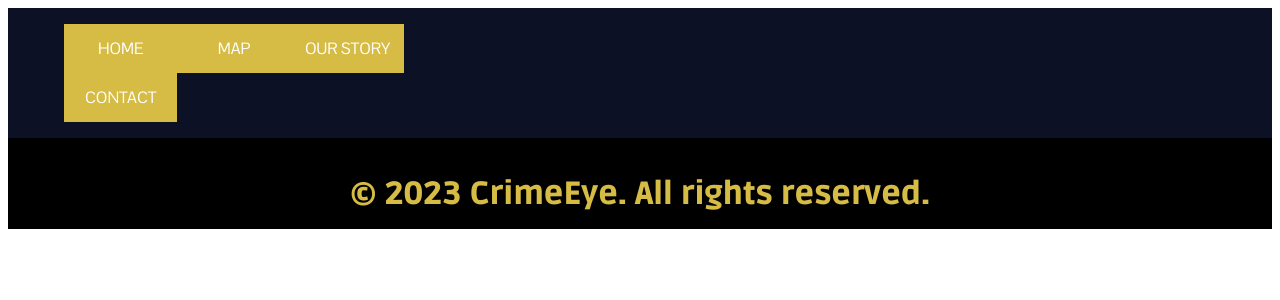
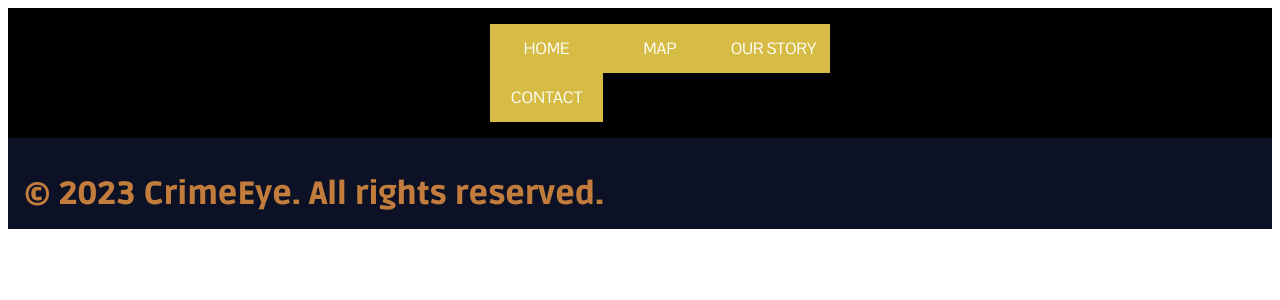
Before and after one commit to cfrielinghaus/cfrielinghaus.github.io, a PHP site: the page made by About Us.html in a window 1280 px wide. Shown: the top 300 px of the page. Run offline with PHP 8.4, Linux system fonts and the light colour scheme.

Commit message:
More finesse about me

```diff
--- a/About Us.css
+++ b/About Us.css
@@ -4,10 +4,12 @@
   }
 
   header {
-    background-color: var(--secondary-color);
+    display: flex;
+    align-items: center;
+    background-color: var(--primary-color);
     color: rgb(194, 125, 60);
     display: flex;
-    justify-content: space-between;
+    justify-content: space-around;
     padding: 1rem;
   }
 
@@ -84,12 +86,11 @@
   }
 
   footer {
+    background-color: var(--secondary-color);
+    color: rgb(194, 125, 60);
     display: flex;
-    align-items: center;
-    justify-content: space-around;
+    justify-content: space-between;
     padding: 1rem;
-    background-color: var(--primary-color);
-    color: rgb(214, 188, 69);
   }
 
   footer p {
```
